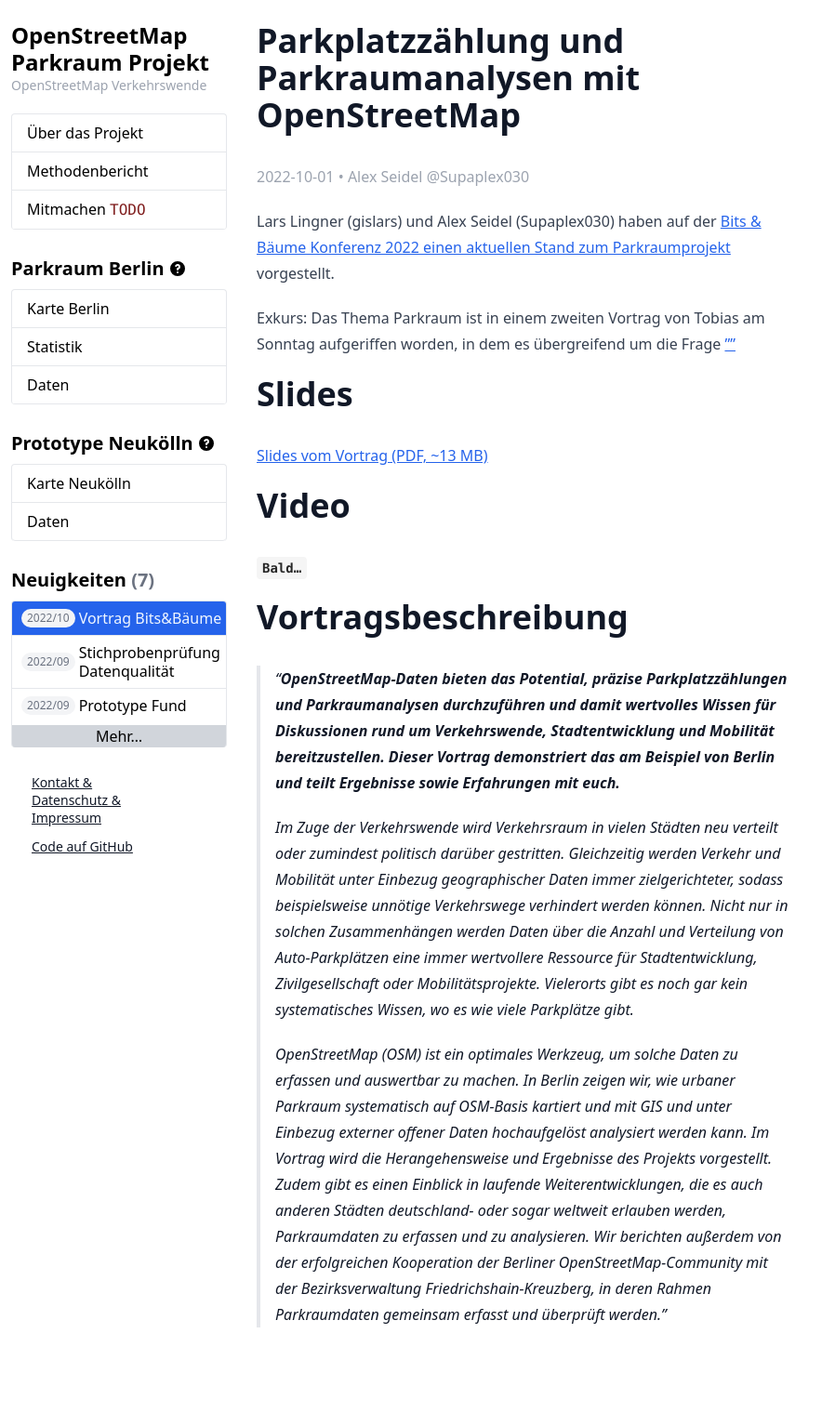
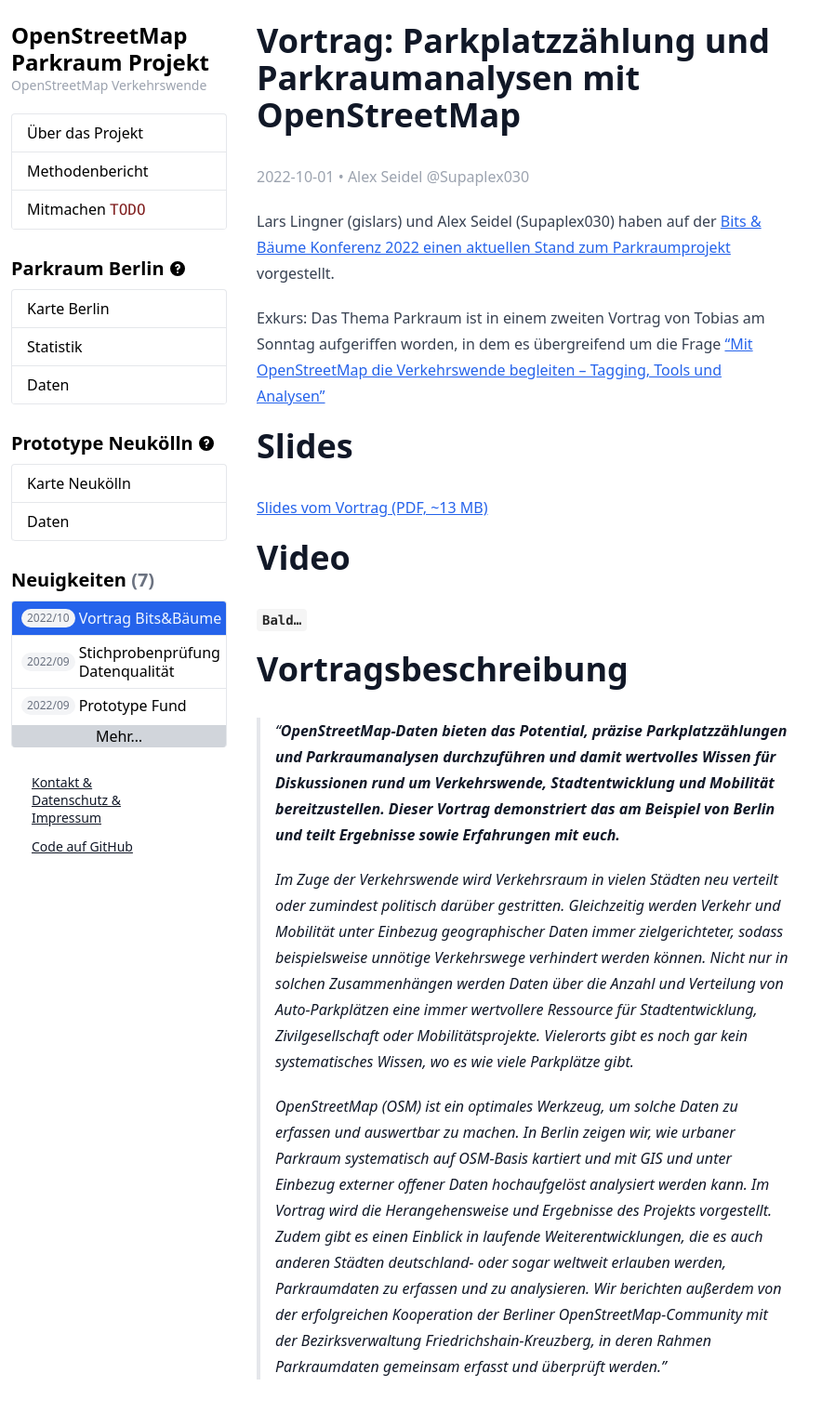
Before and after one commit to osmberlin/parkraum.osm-verkehrswende.org, a Jekyll site: the page built from _posts/2022-10-01-bits-baume-vortrag.md, in a window 1280 px wide. Shown: the whole page at 93% size, without its empty margins (0-898 px from the left). Built offline with Jekyll 4.4.1, drawn with Linux system fonts in a browser that asks for light colours; before the commit the page ends 1478 px from its top, so only the background shows below that.

Commit message:
Update 2022-10-01-bits-baume-vortrag.md
Improve title, fix link

```diff
--- a/_posts/2022-10-01-bits-baume-vortrag.md
+++ b/_posts/2022-10-01-bits-baume-vortrag.md
@@ -1,5 +1,5 @@
 ---
-title: Parkplatzzählung und Parkraumanalysen mit OpenStreetMap
+title: 'Vortrag: Parkplatzzählung und Parkraumanalysen mit OpenStreetMap'
 date: 2022-10-01 10:30:00 +0100
 author: Alex Seidel @Supaplex030
 layout: post
@@ -11,7 +11,7 @@
 
 Lars Lingner (gislars) und Alex Seidel (Supaplex030) haben auf der [Bits & Bäume Konferenz 2022 einen aktuellen Stand zum Parkraumprojekt](https://fahrplan22.bits-und-baeume.org/bitsundbaeume/talk/9S8MDK/) vorgestellt.
 
-Exkurs: Das Thema Parkraum ist in einem zweiten Vortrag von Tobias am Sonntag aufgeriffen worden, in dem es übergreifend um die Frage [""]()
+Exkurs: Das Thema Parkraum ist in einem zweiten Vortrag von Tobias am Sonntag aufgeriffen worden, in dem es übergreifend um die Frage ["Mit OpenStreetMap die Verkehrswende begleiten – Tagging, Tools und Analysen"](https://www.osm-verkehrswende.org/posts/2022-10-01-bits-baume-vortrag)
 
 # Slides
 
```
